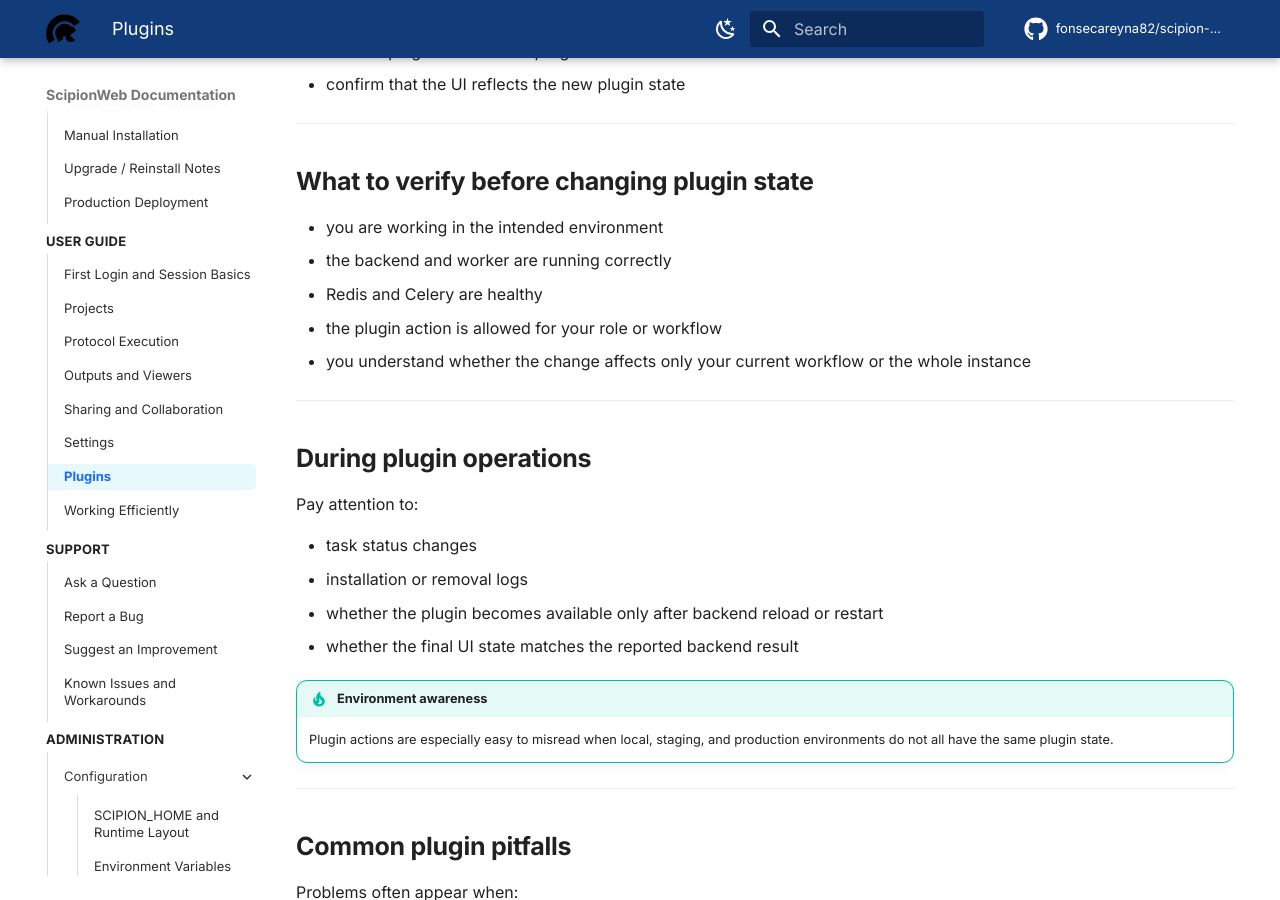
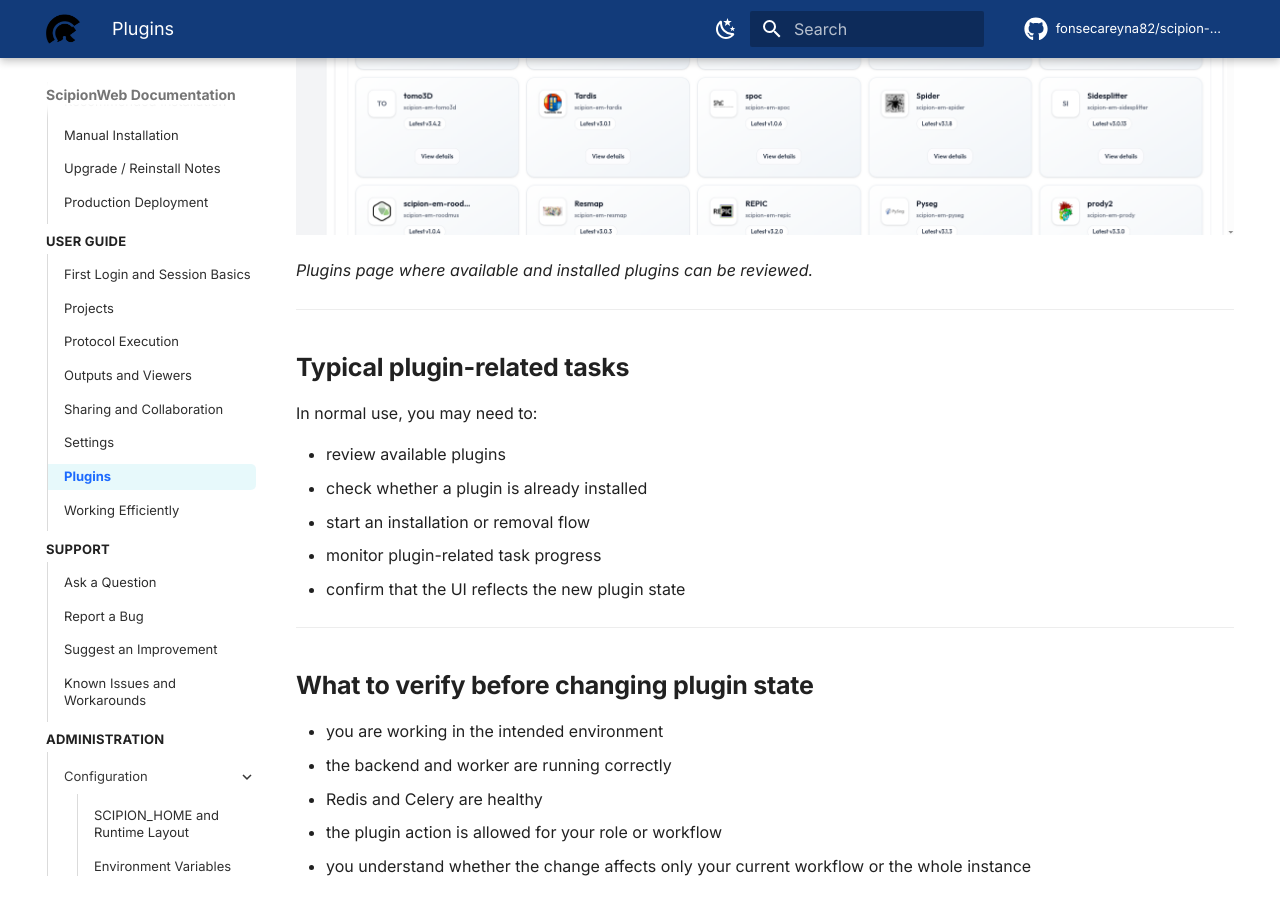
Before and after one commit to fonsecareyna82/scipion-docs, an MkDocs documentation site: the page built from docs/user-guide/plugins.md, in a window 1280 px wide and 900 px high, scrolled down 436 px. Built offline with MkDocs 1.6.1 and Material for MkDocs 9.7.7, drawn with Linux system fonts in a browser that asks for light colours; comment, search, counter and statistics services are not loaded.

Commit message:
Add plugins screenshot to user guide

```diff
--- a/docs/user-guide/plugins.md
+++ b/docs/user-guide/plugins.md
@@ -6,6 +6,10 @@
 # Plugins
 
 Plugins extend Scipion capabilities and may expose actions both in the backend and in the web interface.
+
+![Plugins page](../assets/images/screenshots/user-guide/plugins-page.png)
+
+*Plugins page where available and installed plugins can be reviewed.*
 
 ---
 
```
